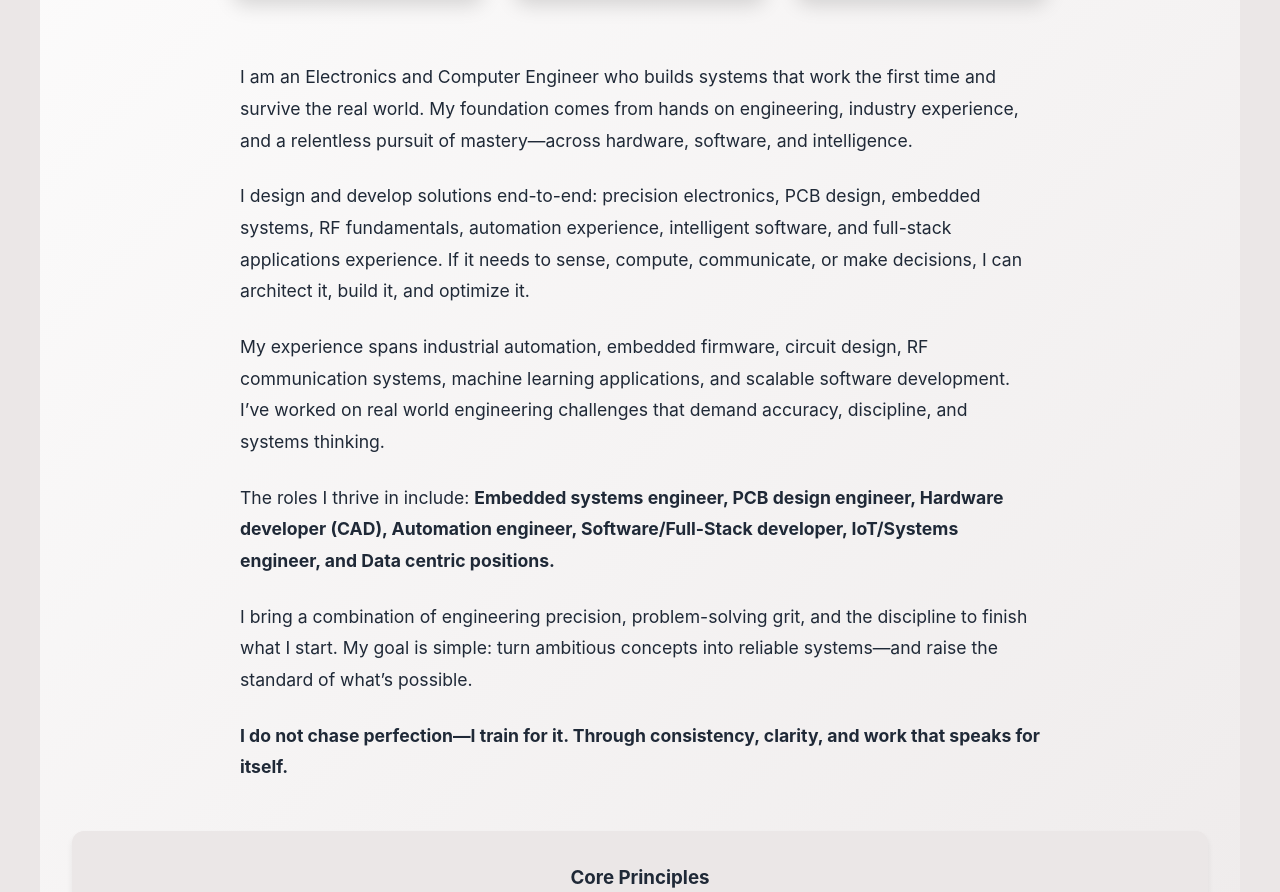
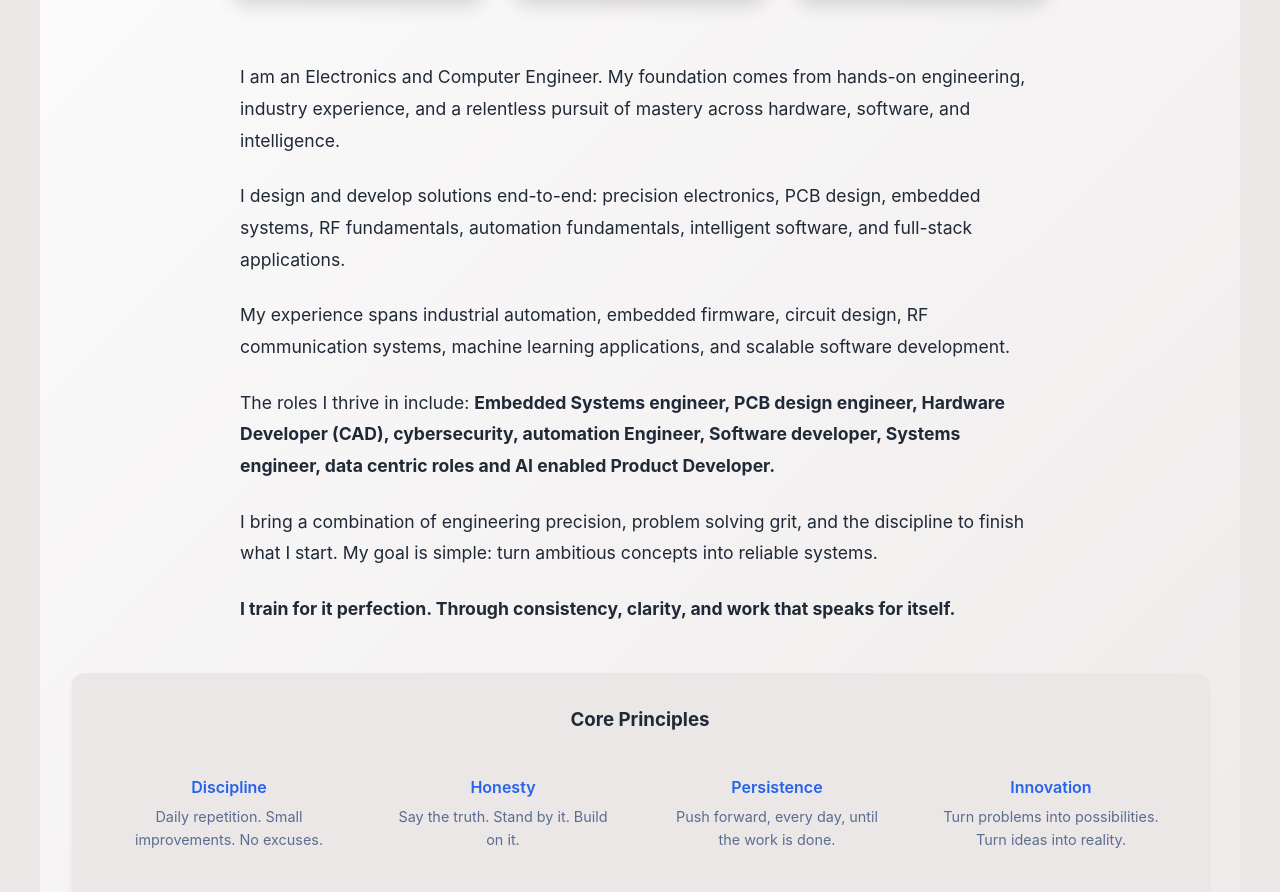
Before and after one commit to dukejohannesA/AlfredJohannes, a plain HTML site: page index.html in a window 1280 px wide. Shown: the part 643-1535 px from the top of the page. Drawn offline with Linux system fonts and the light colour scheme.

Commit message:
Update index.html

```diff
--- a/index.html
+++ b/index.html
@@ -44,34 +44,34 @@
             </div>
         </div>
 
-        <div class="hero-description fade-in-up">
+       <div class="hero-description fade-in-up">
             <p>
-                I am an Electronics and Computer Engineer who builds systems that work the first time and survive the real world.
-                My foundation comes from hands on engineering, industry experience, and a relentless pursuit of mastery—across hardware, software, and intelligence.
+                I am an Electronics and Computer Engineer.
+                My foundation comes from hands-on engineering, industry experience, and a relentless pursuit of mastery across hardware, software, and intelligence.
             </p>
 
             <p class="spaced">
-                I design and develop solutions end-to-end: precision electronics, PCB design, embedded systems, RF fundamentals, automation experience, intelligent software,
-                and full-stack applications experience. If it needs to sense, compute, communicate, or make decisions, I can architect it, build it, and optimize it.
+                I design and develop solutions end-to-end: precision electronics, PCB design, embedded systems, RF fundamentals, automation fundamentals, intelligent software,
+                and full-stack applications.
             </p>
 
             <p>
                 My experience spans industrial automation, embedded firmware, circuit design, RF communication systems, machine learning applications,
-                and scalable software development. I’ve worked on real world engineering challenges that demand accuracy, discipline, and systems thinking.
+                and scalable software development.
             </p>
 
             <p>
-                The roles I thrive in include: <strong>Embedded systems engineer, PCB design engineer, Hardware developer (CAD),
-                Automation engineer, Software/Full-Stack developer, IoT/Systems engineer, and Data centric positions.</strong>
+                The roles I thrive in include: <strong>Embedded Systems engineer, PCB design engineer, Hardware Developer (CAD), cybersecurity,
+                automation Engineer, Software developer, Systems engineer, data centric roles and AI enabled Product Developer.</strong>
             </p>
 
             <p>
-                I bring a combination of engineering precision, problem-solving grit, and the discipline to finish what I start.
-                My goal is simple: turn ambitious concepts into reliable systems—and raise the standard of what’s possible.
+                I bring a combination of engineering precision, problem solving grit, and the discipline to finish what I start.
+                My goal is simple: turn ambitious concepts into reliable systems.
             </p>
 
             <p>
-                <strong>I do not chase perfection—I train for it. Through consistency, clarity, and work that speaks for itself.</strong>
+                <strong>I train for it perfection. Through consistency, clarity, and work that speaks for itself.</strong>
             </p>
         </div>
 
```
